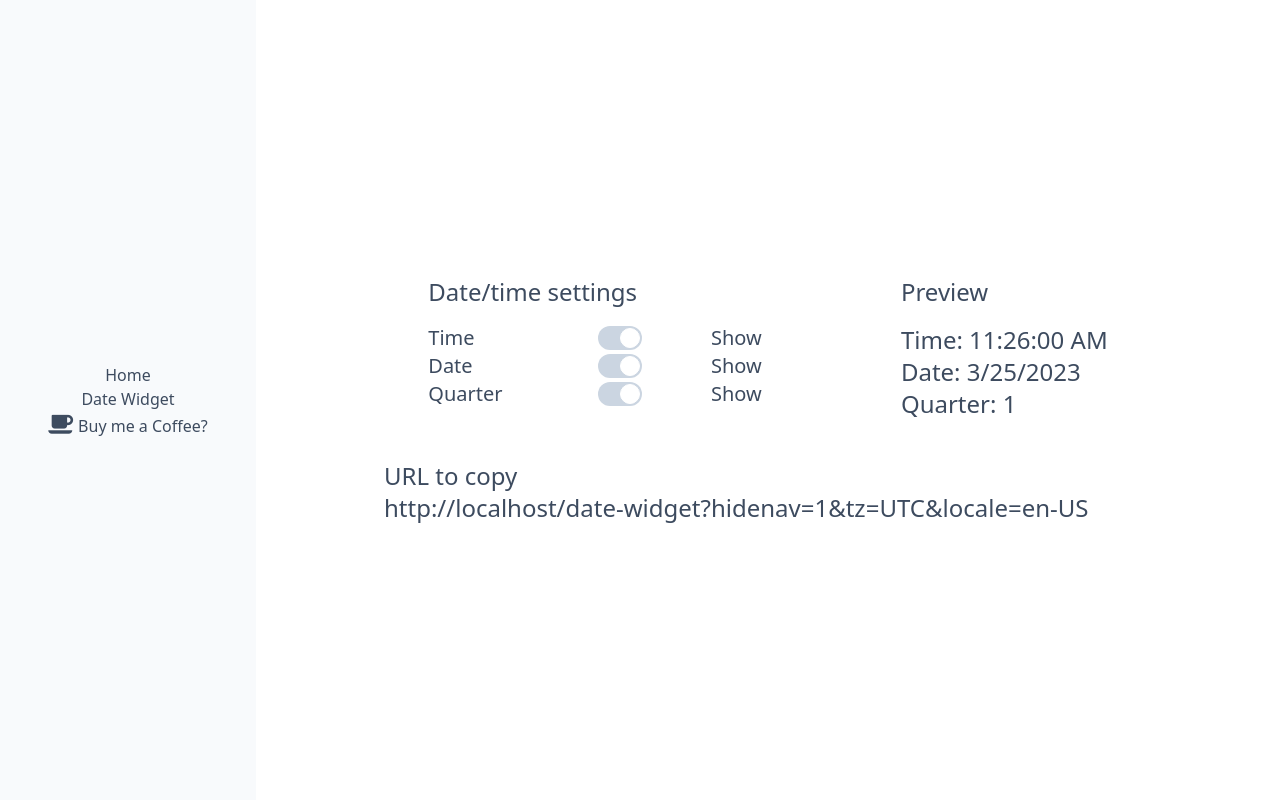
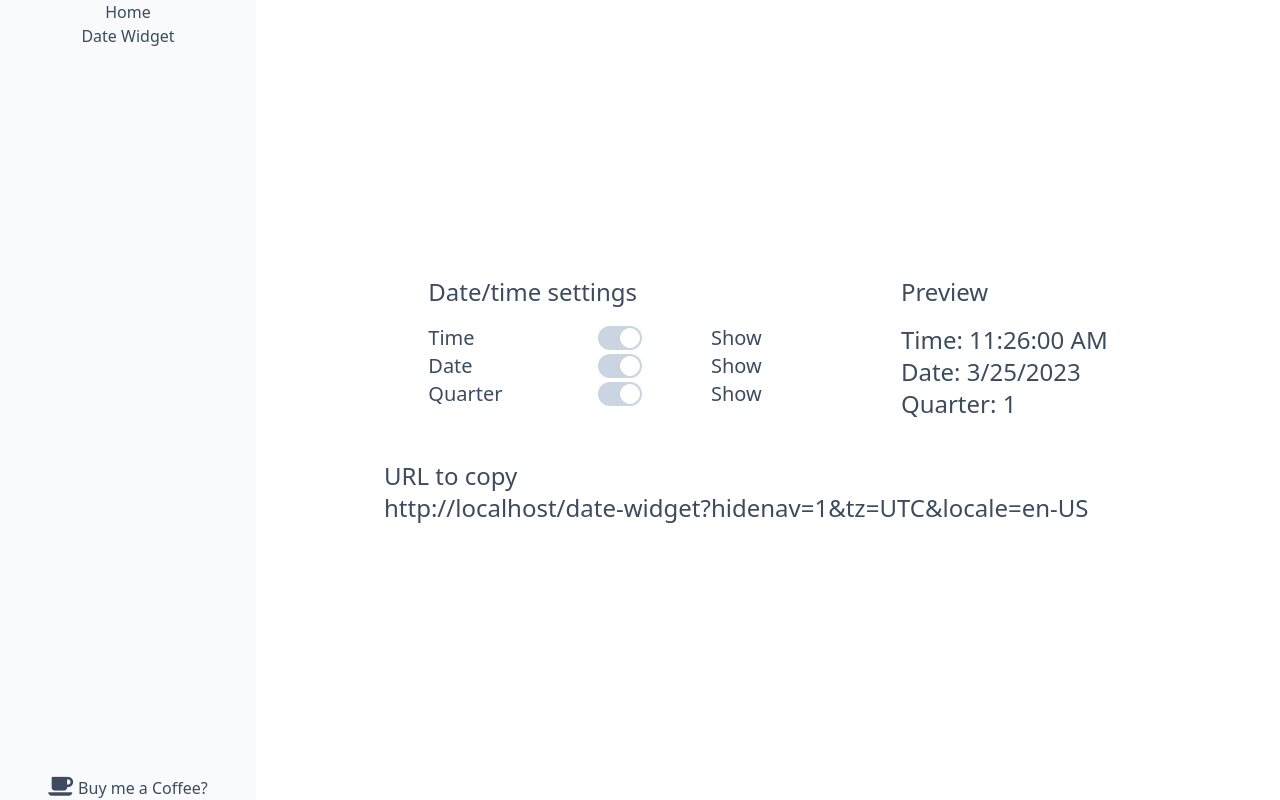
Before and after one commit to mslepko/notion-widgets, a Next.js app: page /date-widget in a window 1280 px wide. Built offline with nearby package versions, Linux system fonts and the light colour scheme.

Commit message:
Move Support section to bottom

```diff
--- a/src/app/components/Nav.jsx
+++ b/src/app/components/Nav.jsx
@@ -12,9 +12,11 @@ const Nav = () => {
       text-dark dark:text-light bg-light dark:bg-brand">
         <Link href="/">Home</Link>
         <Link href="/date-widget">Date Widget</Link>
-        <a href="https://www.buymeacoffee.com/michal.codes" target="_blank" rel="noopener noreferrer">
-            <i className="fa fa-coffee" style={{ fontSize: '24px' }}></i> Buy me a Coffee?
-          </a>
+        <div className="mt-auto"> {/* This makes the content below it go to the bottom */}
+            <a href="https://www.buymeacoffee.com/michal.codes" target="_blank" rel="noopener noreferrer">
+              <i className="fa fa-coffee" style={{ fontSize: '24px' }}></i> Buy me a Coffee?
+            </a>
+          </div>
       </nav>}
     </>
   )
```
